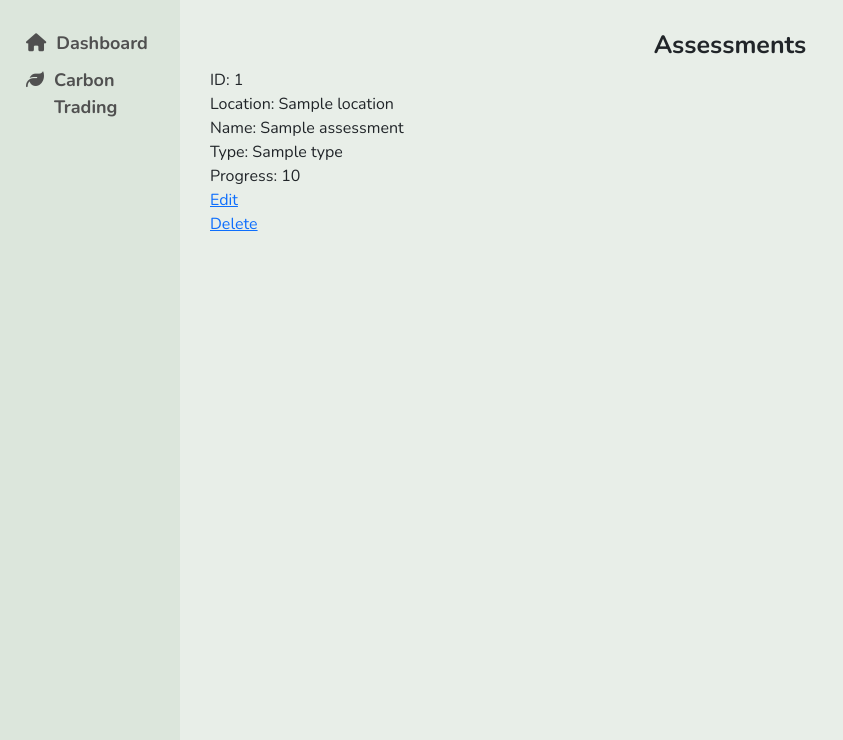
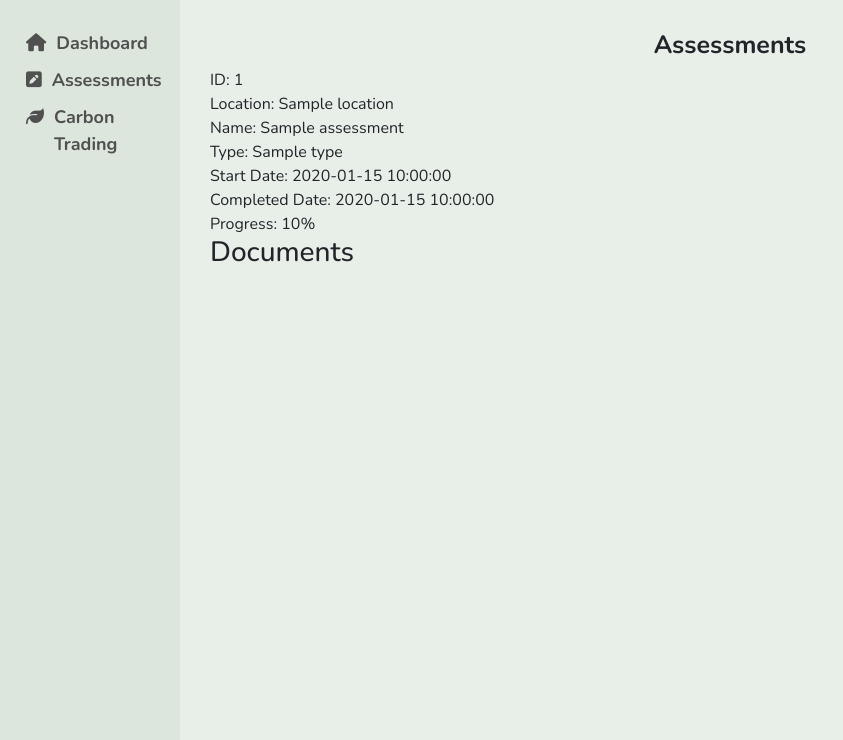
Before and after one commit to JacTBB/IT1166-EcoVision, a Python web app: template app/templates/client/assessment.html in a window 1280 px wide. Shown: the part 60-800 px from the top of the page, without its empty margins (0-843 px from the left). Run offline with Jinja, Linux system fonts and the light colour scheme; the template is opened without the code that fills it: most values are stand-ins (such as "Sample title", 1, 10 or a date in 2020); some libraries are stand-ins or nearby versions.

Commit message:
Client Navbar Assessments, Updated Assessment DB

```diff
--- a/app/client/routes.py
+++ b/app/client/routes.py
@@ -36,6 +36,7 @@ def dashboard():
         'carbonfootprint': 0,
         'energyusage': 0,
         'waterusage': 0,
+        'totalcarbonfootprint': 0
     }
 
     locations = {}
@@ -54,6 +55,8 @@ def dashboard():
             utilities['carbonfootprint'].append(int(utility.carbonfootprint))
             utilities['energyusage'].append(int(utility.energyusage))
             utilities['waterusage'].append(int(utility.waterusage))
+
+            overview['totalcarbonfootprint'] += int(utility.carbonfootprint)
 
         latestUtilityData = utilitiesData.order_by(Utility.date.desc()).first()
         timerange = int(datetime(latestUtilityData.date.year, latestUtilityData.date.month, 1).timestamp()) * 1000
@@ -80,8 +83,9 @@ def dashboard():
 
 
 
-    overview['carbonfootprintexceeded'] = 50
+    # TODO:
     overview['carbonfootprintoffsetted'] = 200
+    overview['carbonfootprintexceeded'] = overview['totalcarbonfootprint'] - overview['carbonfootprintoffsetted']
     overview['notifications'] = 10
     overview['locations'] = len(locations)
 
--- a/app/templates/client/assessment.html
+++ b/app/templates/client/assessment.html
@@ -11,14 +11,15 @@
     <section>
       <h2>Assessments</h2>
 
-      <p>ID: {{ id }}</p>
+      <p>ID: {{ assessment.id }}</p>
       <p>Location: {{ assessment.location }}</p>
       <p>Name: {{ assessment.name }}</p>
       <p>Type: {{ assessment.type }}</p>
-      <p>Progress: {{ assessment.progress }}</p>
-      <p><a href="{{ url_for('client.assessment_edit', assessment=id) }}">Edit</a></p>
-      <p><a href="{{ url_for('client.assessment_delete', assessment=id) }}">Delete</a></p>
+      <p>Start Date: {{ assessment.start_date }}</p>
+      <p>Completed Date: {{ assessment.completed_date }}</p>
+      <p>Progress: {{ assessment.progress }}%</p>
 
+      <h3>Documents</h3>
     </section>
   </div>
 {% endblock %}
--- a/app/templates/includes/client_navbar.html
+++ b/app/templates/includes/client_navbar.html
@@ -37,8 +37,15 @@
       </a>
     </li>
     <li>
+      <a class="{{ 'nav-selected' if request.endpoint == 'client.assessments' else '' }}"
+        href="{{ url_for('client.assessments') }}">
+        <i class="fa fa-pencil-square" aria-hidden="true"></i>
+        <span>Assessments</span>
+      </a>
+    </li>
+    <li>
       <a class="{{ 'nav-selected' if request.endpoint == 'trading.home' else '' }}"
-        href="{{ url_for('trading.home') }}">
+      href="{{ url_for('trading.home') }}">
         <i class="fa fa-leaf" aria-hidden="true"></i>
         <span>Carbon Trading</span>
       </a>
```
Also changed, not shown: app/models/Client.py (+10 -1 lines), initDatabase.py (+6 -1 lines).
